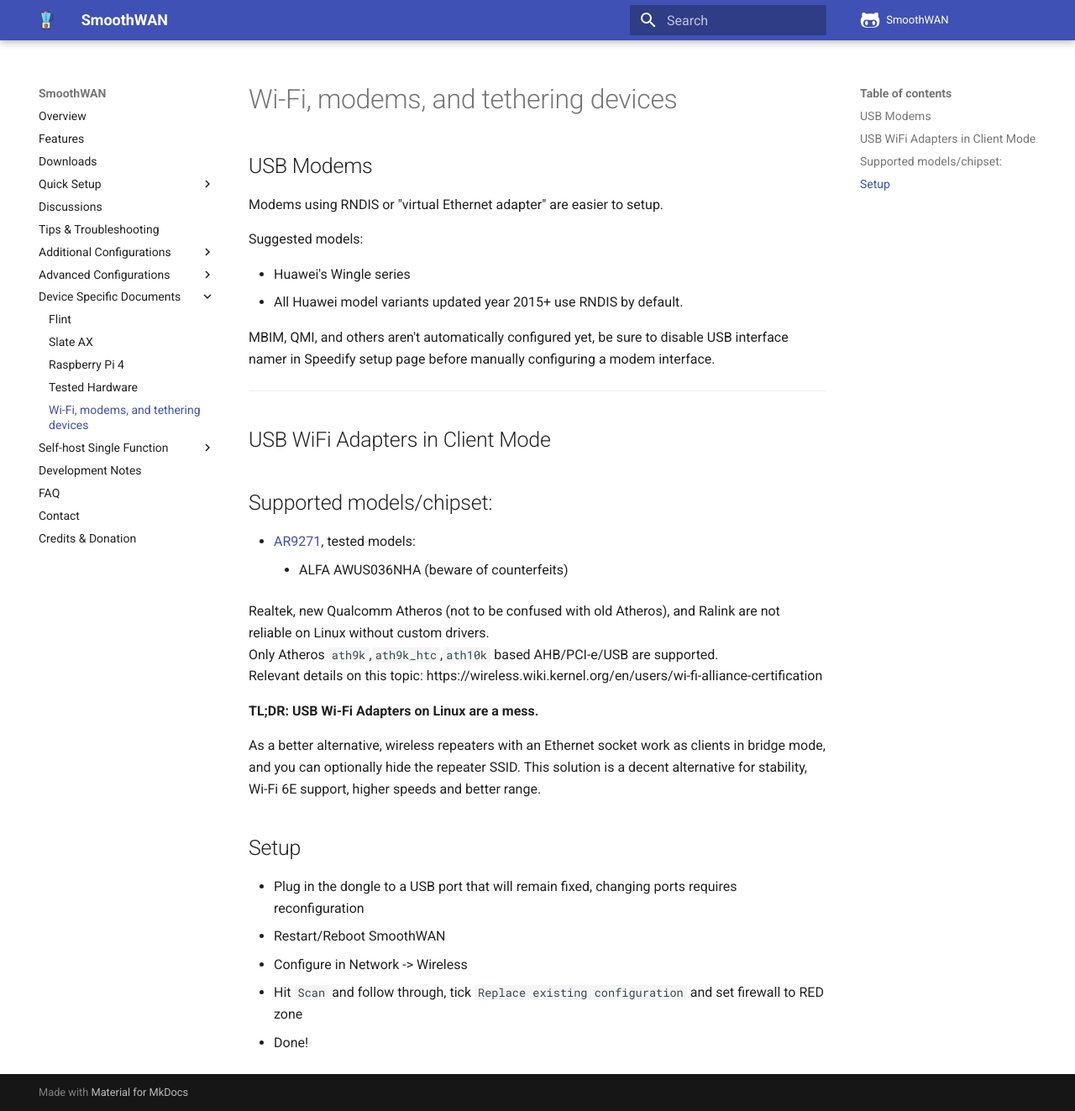
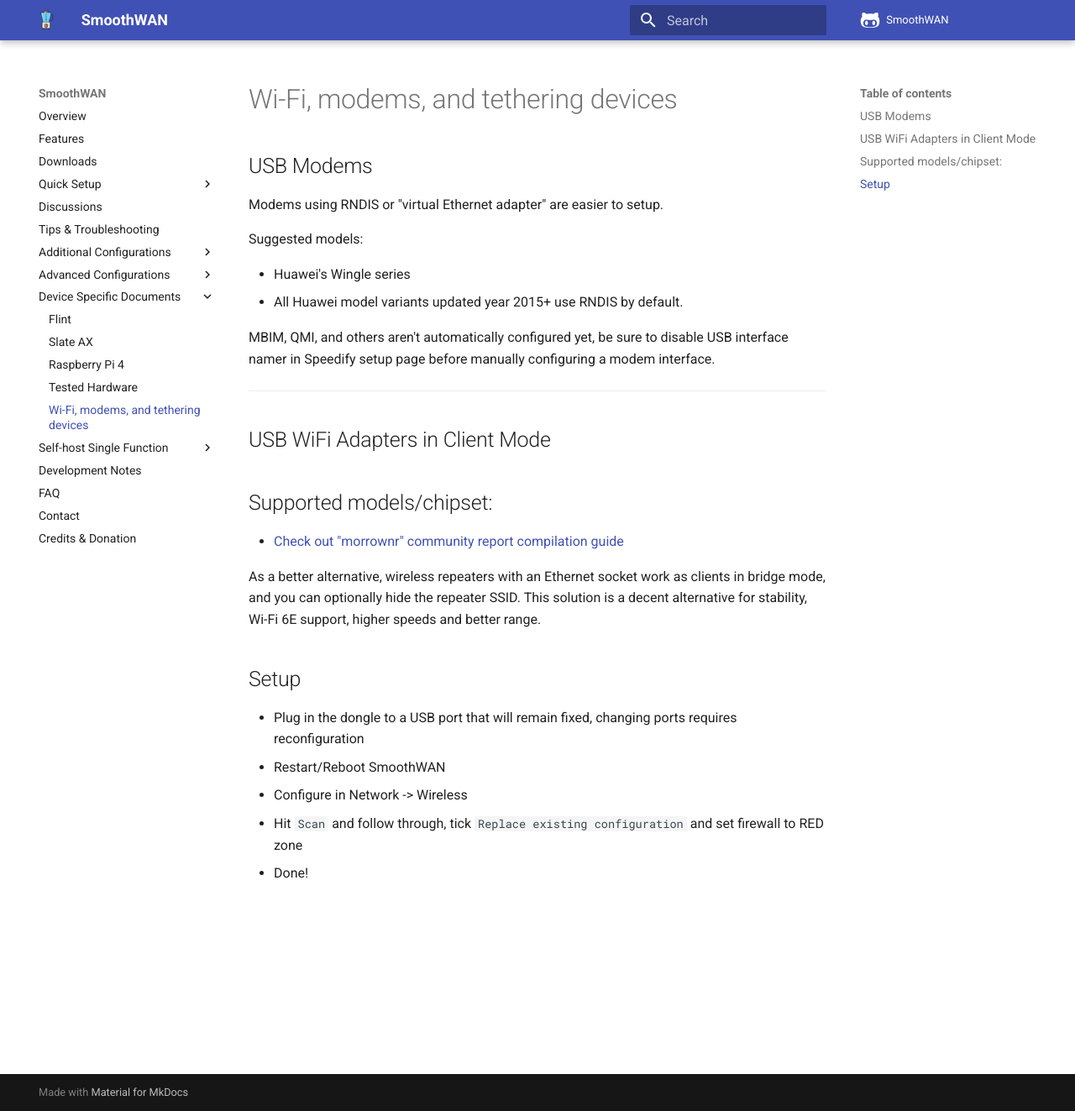
Before and after one commit to SmoothWAN/SmoothWAN-docs, an MkDocs documentation site: the page built from docs/modemtethr.md, in a window 1280 px wide and 1323 px high. Shown: the whole window at 84% size. Built offline with MkDocs 1.6.1 and Material for MkDocs 9.7.7, drawn with Linux system fonts in a browser that asks for light colours; comment, search, counter and statistics services are not loaded.

Commit message:
Add @morrownr usb wifi info

```diff
--- a/docs/modemtethr.md
+++ b/docs/modemtethr.md
@@ -15,15 +15,7 @@
 
 ## USB WiFi Adapters in Client Mode
 ## Supported models/chipset:
-- [AR9271](https://deviwiki.com/wiki/Atheros_AR9271#Table_of_Systems), tested models:
-    - ALFA AWUS036NHA (beware of counterfeits)
-
-Realtek, new Qualcomm Atheros (not to be confused with old Atheros), and Ralink are not reliable on Linux without custom drivers.
-Only Atheros `ath9k`,`ath9k_htc`,`ath10k` based AHB/PCI-e/USB are supported.
-Relevant details on this topic:
-https://wireless.wiki.kernel.org/en/users/wi-fi-alliance-certification
-
-**TL;DR: USB Wi-Fi Adapters on Linux are a mess.**
+- [Check out "morrownr" community report compilation guide](https://github.com/morrownr/USB-WiFi)
 
 As a better alternative, wireless repeaters with an Ethernet socket work as clients in bridge mode, and you can optionally hide the repeater SSID. This solution is a decent alternative for stability, Wi-Fi 6E support, higher speeds and better range.
 
```
